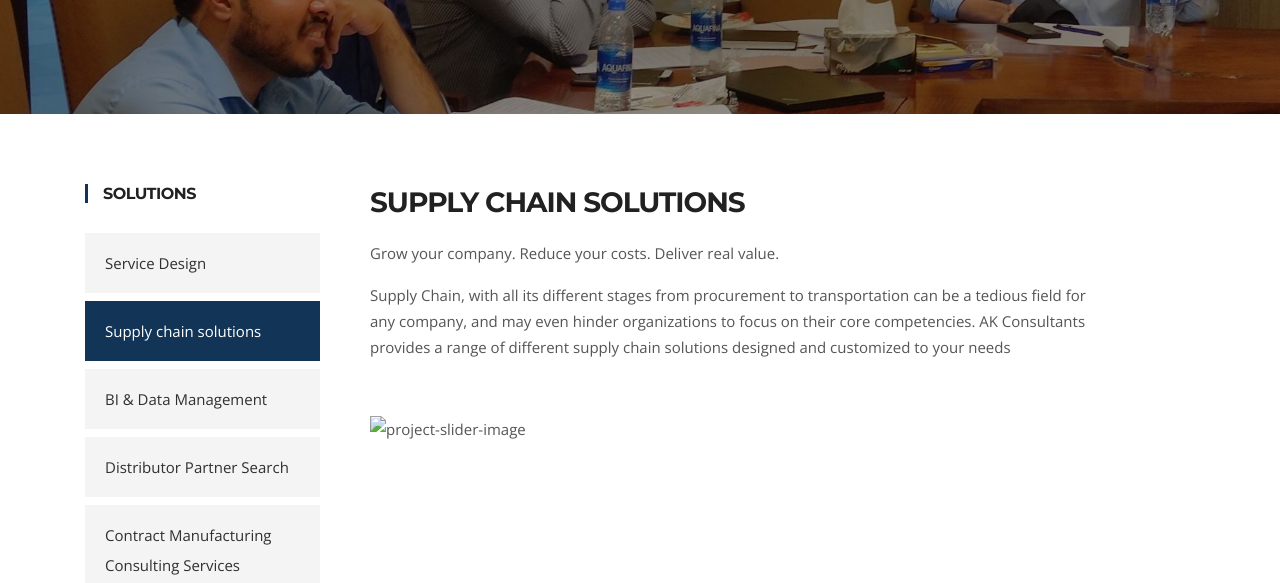
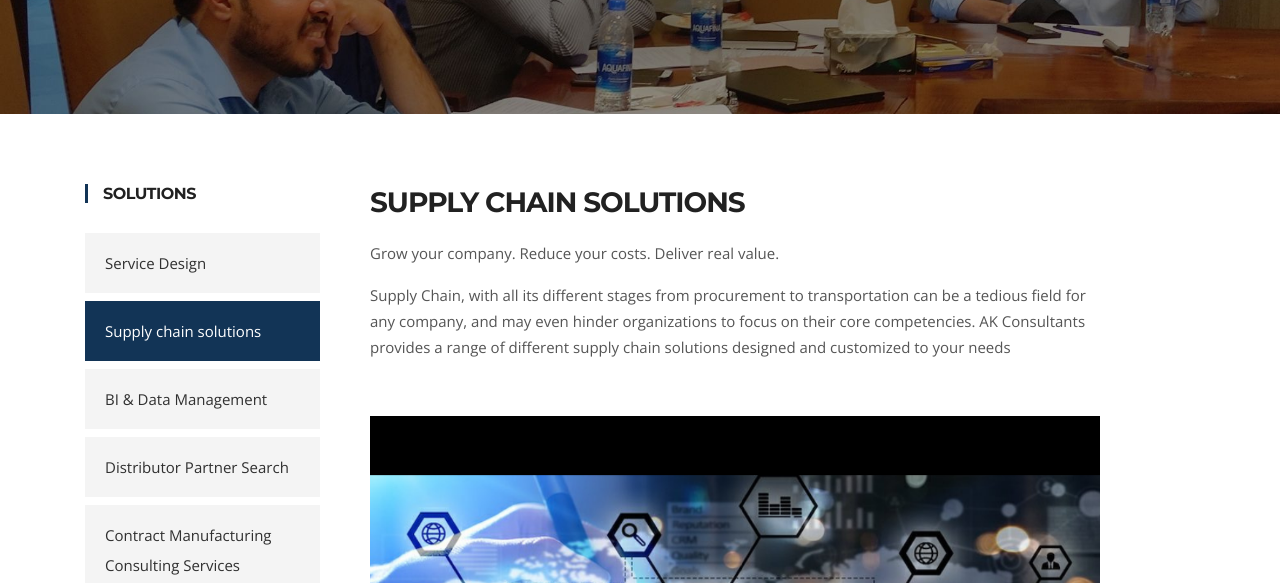
Before and after one commit to EhteshamLodhi/alikhanconsultants, a website: page service-single.html in a window 1280 px wide. Shown: the part 369-952 px from the top of the page. Drawn offline with nearby package versions, Linux system fonts and the light colour scheme; some packages are replaced by stand-ins of ours.

Commit message:
Update service-single.html

```diff
--- a/service-single.html
+++ b/service-single.html
@@ -298,7 +298,7 @@ FACEBOOK: https://www.facebook.com/themefisher
             </div>
 
             <div class="item">
-              <img loading="lazy" class="img-fluid" src="images/services/SupplyChainsolution2.jpg.png" alt="project-slider-image" />
+              <img loading="lazy" class="img-fluid" src="images/services/SupplyChainsolution2.png" alt="project-slider-image" />
             </div>
           </div><!-- Page slider end -->
 
```
